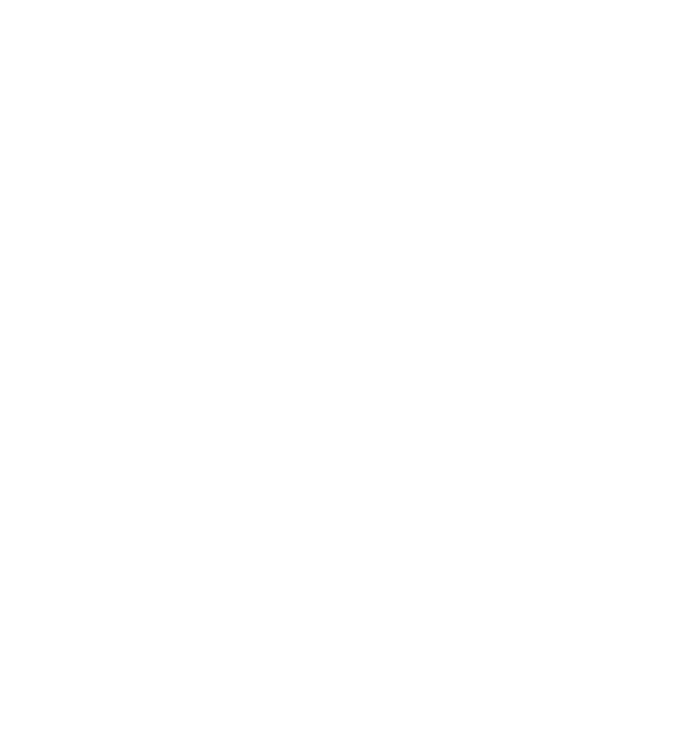
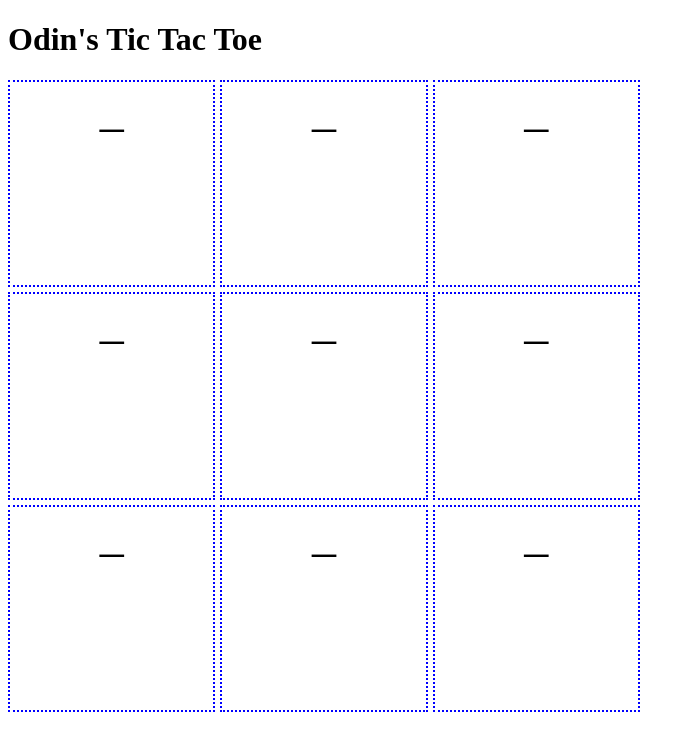
Before and after one commit to emiledrablant/tictactoe, a plain HTML site: page index.html in a window 1280 px wide. Shown: the whole page, without its empty margins (0-695 px from the left). Drawn offline with Linux system fonts and the light colour scheme.

Commit message:
added basic interface

```diff
--- a/index.html
+++ b/index.html
@@ -4,10 +4,13 @@
     <meta charset="UTF-8">
     <meta name="viewport" content="width=device-width, initial-scale=1.0">
     <link rel="stylesheet" href="style.css">
-    <script src="script.js"></script>
-    <title>Odin Tic Tac Toe</title>
+    <script src="script.js" defer></script>
+    <title>Odin's Tic Tac Toe</title>
 </head>
 <body>
-
+    <div id="container">
+        <h1>Odin's Tic Tac Toe</h1>
+        <div id="game-container"></div>
+    </div>
 </body>
 </html>
--- a/script.js
+++ b/script.js
@@ -2,10 +2,15 @@
 const gameboard = (function () {
     const board = [];
 
+    const gameContainer = document.getElementById("game-container")
     for (let i = 0; i < 3; i++) {
         board[i] = [];
         for (let j = 0; j < 3; j++) {
             board[i].push(Cell());
+            const gameDiv = document.createElement("div");
+            gameDiv.classList.add("cell");
+            gameDiv.textContent = "_";
+            gameContainer.appendChild(gameDiv);
         }
     }
 
--- a/style.css
+++ b/style.css
@@ -0,0 +1,13 @@
+#game-container {
+    max-width: 50%;
+    display: grid;
+    grid-template-columns: repeat(3, 1fr);
+    gap: 5px;
+}
+
+.cell {
+    border: dotted 2px blue;
+    font-size: 3rem;
+    aspect-ratio: 1;
+    text-align: center;
+}
```
